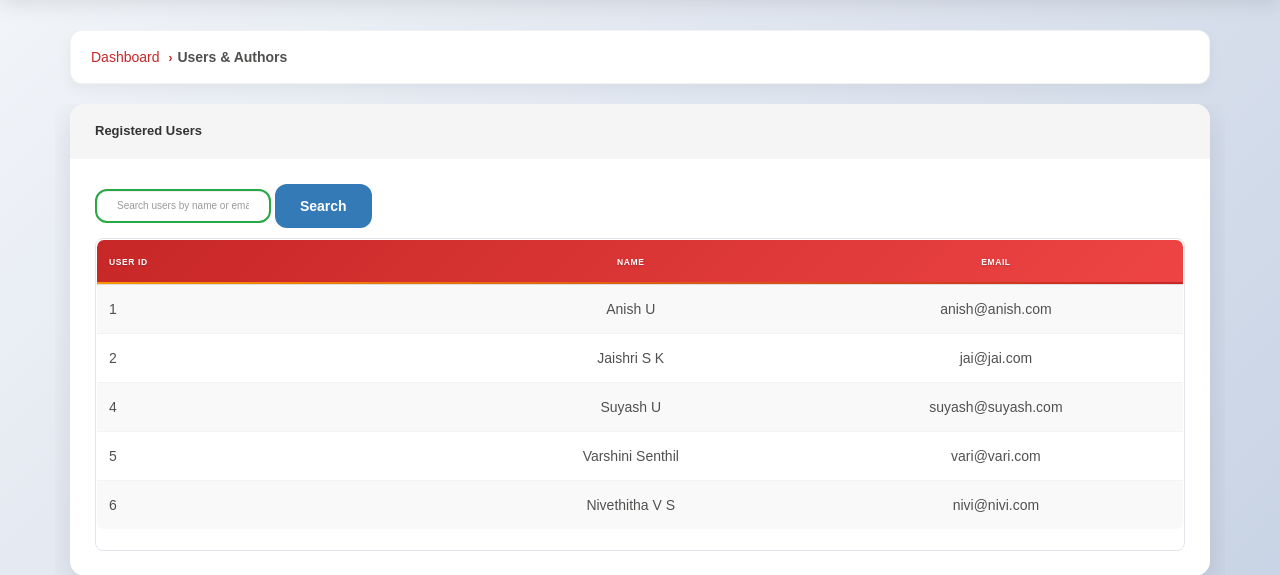
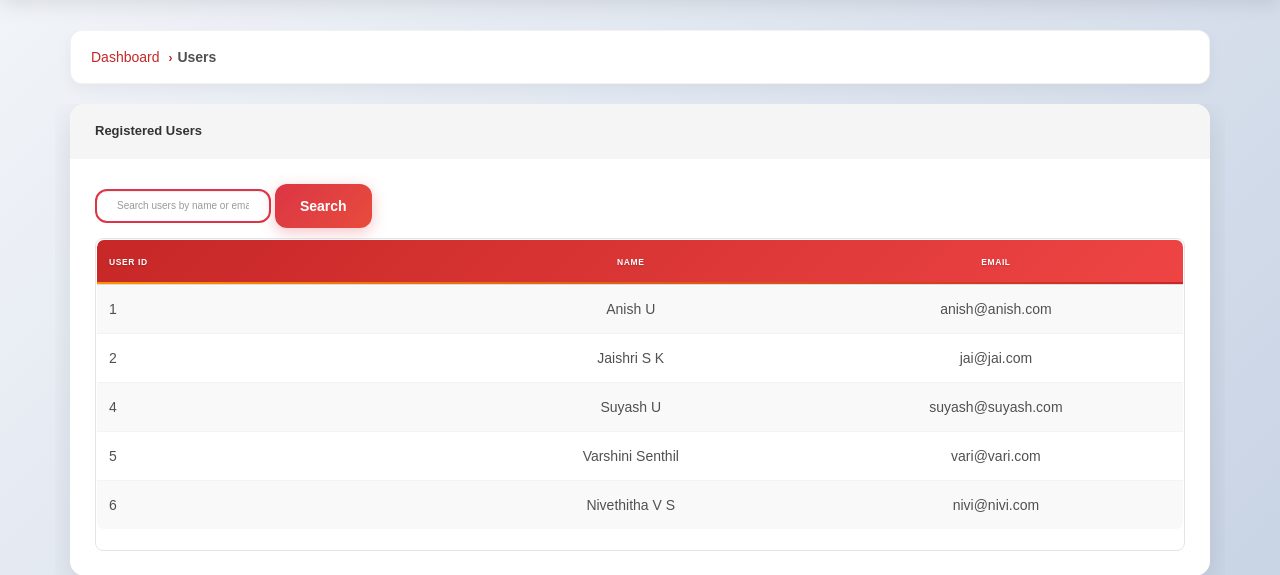
Before and after one commit to Mesayaaa/NewsPortal, a PHP site: page /admin/users.php in a window 1280 px wide. Shown: the part 180-755 px from the top of the page. Run offline with PHP 8.4, Linux system fonts and the light colour scheme; a user stored in the database is signed in; data comes from the database, SQL or seed files in the repository; some libraries are stand-ins or nearby versions.

Commit message:
`Changed button colors in search forms to btn-danger and updated CSS to reflect the change.`

```diff
--- a/admin/authors.php
+++ b/admin/authors.php
@@ -25,7 +25,7 @@ require('./includes/nav.inc.php');
                             <input type="text" name="search" class="form-control"
                                 placeholder="Search authors by name or email"
                                 value="<?php echo isset($_GET['search']) ? htmlspecialchars($_GET['search']) : ''; ?>">
-                            <button type="submit" class="btn btn-primary">Search</button>
+                            <button type="submit" class="btn btn-danger">Search</button>
                         </form>
                         <div class="table-responsive">
                             <table class="table table-striped table-hover article-list">
--- a/admin/users.php
+++ b/admin/users.php
@@ -7,7 +7,7 @@ require('./includes/nav.inc.php');
     <div class="container">
         <ol class="breadcrumb">
             <li><a href="./index.php">Dashboard</a></li>
-            <li class="active">Users & Authors</li>
+            <li class="active">Users</li>
         </ol>
     </div>
 </section>
@@ -25,7 +25,7 @@ require('./includes/nav.inc.php');
                             <input type="text" name="search" class="form-control"
                                 placeholder="Search users by name or email"
                                 value="<?php echo isset($_GET['search']) ? htmlspecialchars($_GET['search']) : ''; ?>">
-                            <button type="submit" class="btn btn-primary">Search</button>
+                            <button type="submit" class="btn btn-danger">Search</button>
                         </form>
                         <div class="table-responsive">
                             <table class="table table-striped table-hover article-list">
--- a/assets/css/admin/style.css
+++ b/assets/css/admin/style.css
@@ -1095,6 +1095,7 @@ input[type="file"]:hover {
   font-size: 1rem;
   transition: all 0.3s ease;
   font-family: var(--ff-nunito);
+  border-color: #dc3545 !important;
 }
 
 .form-control:focus {
```
